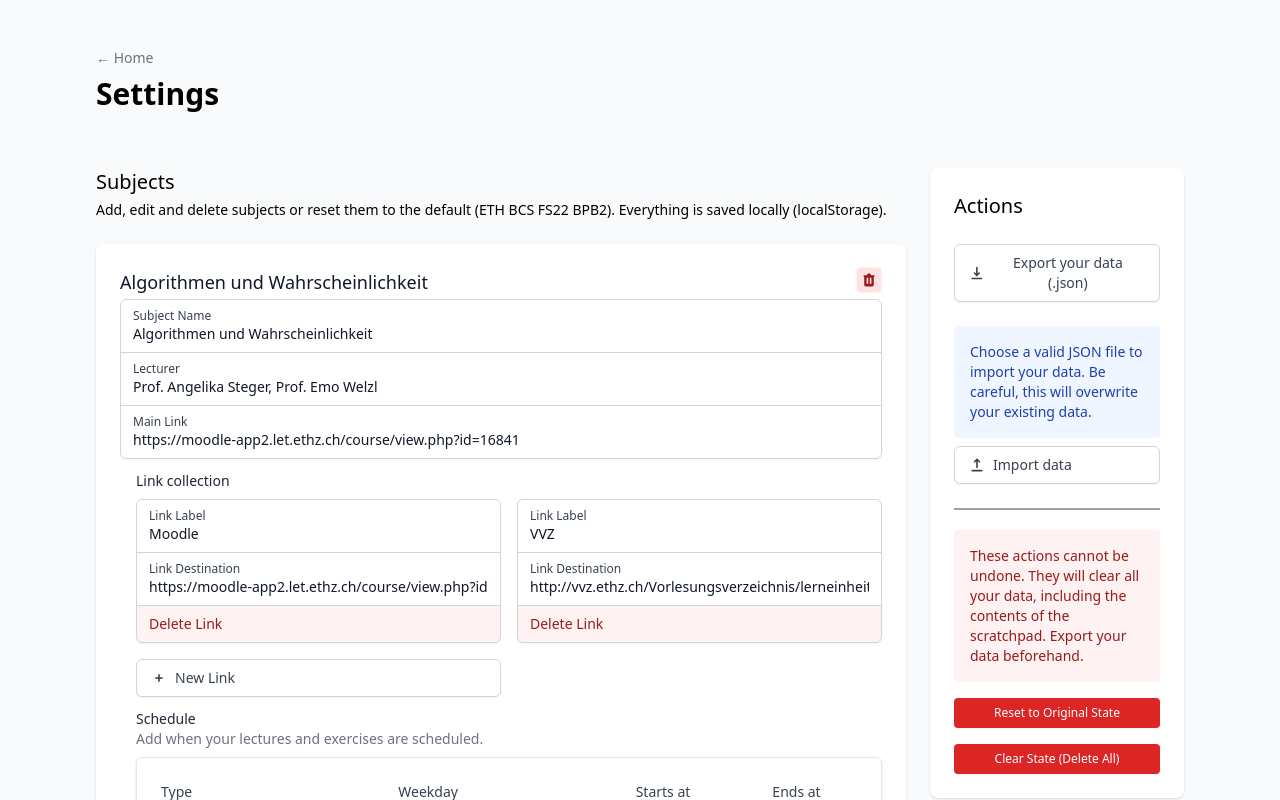
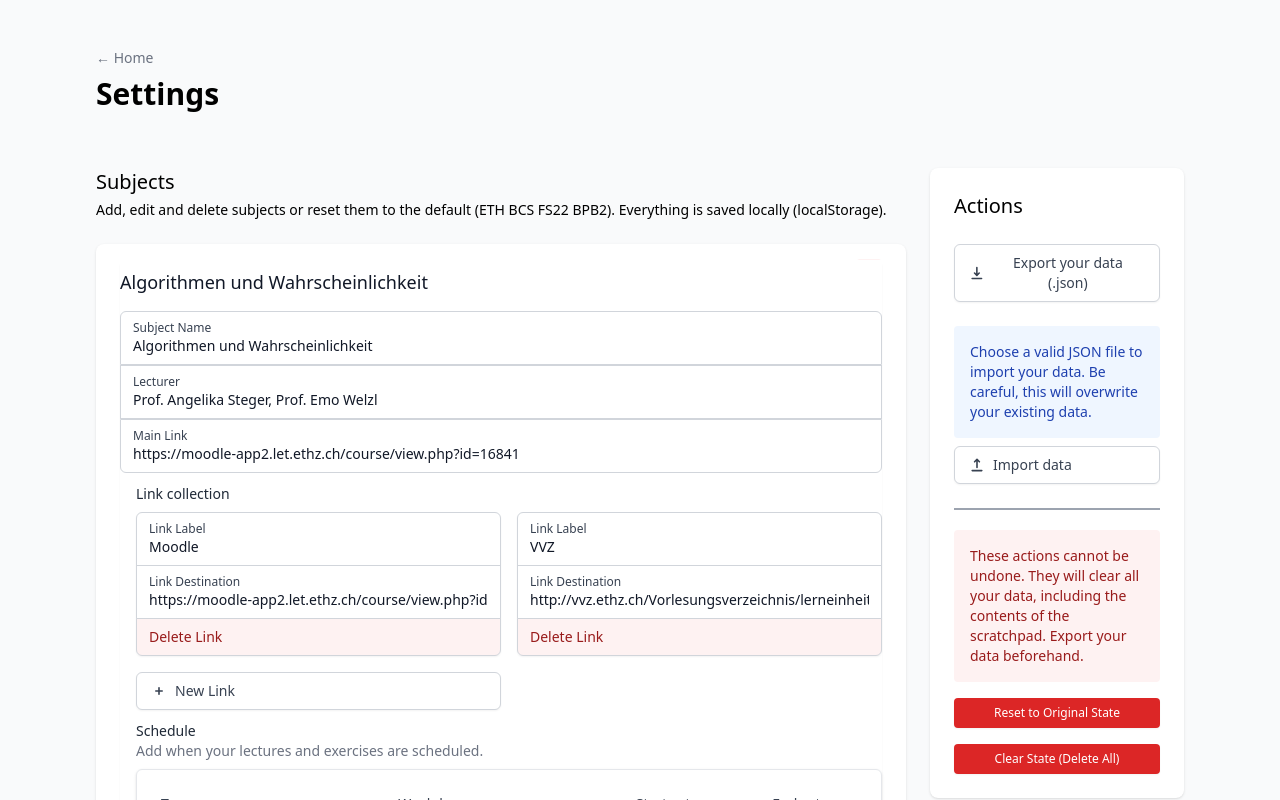
Before and after one commit to vincentdoerig/ETH-quicklinks, a Vue app: page /settings in a window 1280 px wide. Shown: the top 800 px of the page. Built offline with nearby package versions, Linux system fonts and the light colour scheme; a web font is replaced by a local one.

Commit message:
format: make subject name sticky in settings

```diff
--- a/src/views/Settings.vue
+++ b/src/views/Settings.vue
@@ -74,13 +74,14 @@
                 <div
                   v-for="subject in subjects"
                   :key="subject.id"
-                  class="overflow-hidden bg-white rounded-lg shadow"
+                  class="bg-white rounded-lg shadow"
                 >
                   <!-- dark:bg-slate-800 -->
-                  <div class="p-6">
+                  <div class="px-6 pb-6 pt-4">
                     <div
                       class="relative -space-y-px rounded-md shadow-sm isolate"
                     >
+                      <div class="z-10 sticky top-0 bg-white py-2 mb-1">
                         <h3
                           v-if="subject.name"
                           class="mb-1 text-lg font-medium text-gray-900"
@@ -93,6 +94,8 @@
                         >
                           New Subject
                         </h3>
+                      </div>
+
                       <button
                         type="button"
                         :title="`Delete &quot;${subject.name}&quot; (including its schedule entries).`"
@@ -113,6 +116,7 @@
                           />
                         </svg>
                       </button>
+                      <div class="relative">
                         <div
                           class="relative px-3 py-2 border border-gray-300 rounded-md rounded-b-none focus-within:z-10 focus-within:ring-1 focus-within:ring-blue-600 focus-within:border-blue-600"
                         >
@@ -162,7 +166,6 @@
                           >
                         </div>
                       </div>
-
                       <div class="ml-4">
                         <p class="mt-3 text-sm font-medium text-gray-800">
                           Link collection
@@ -432,6 +435,7 @@
                             />
                             New Schedule Entry
                           </button>
+                        </div>
                       </div>
                     </div>
                   </div>
```
Lines whose indentation alone changed are shown as unchanged.
